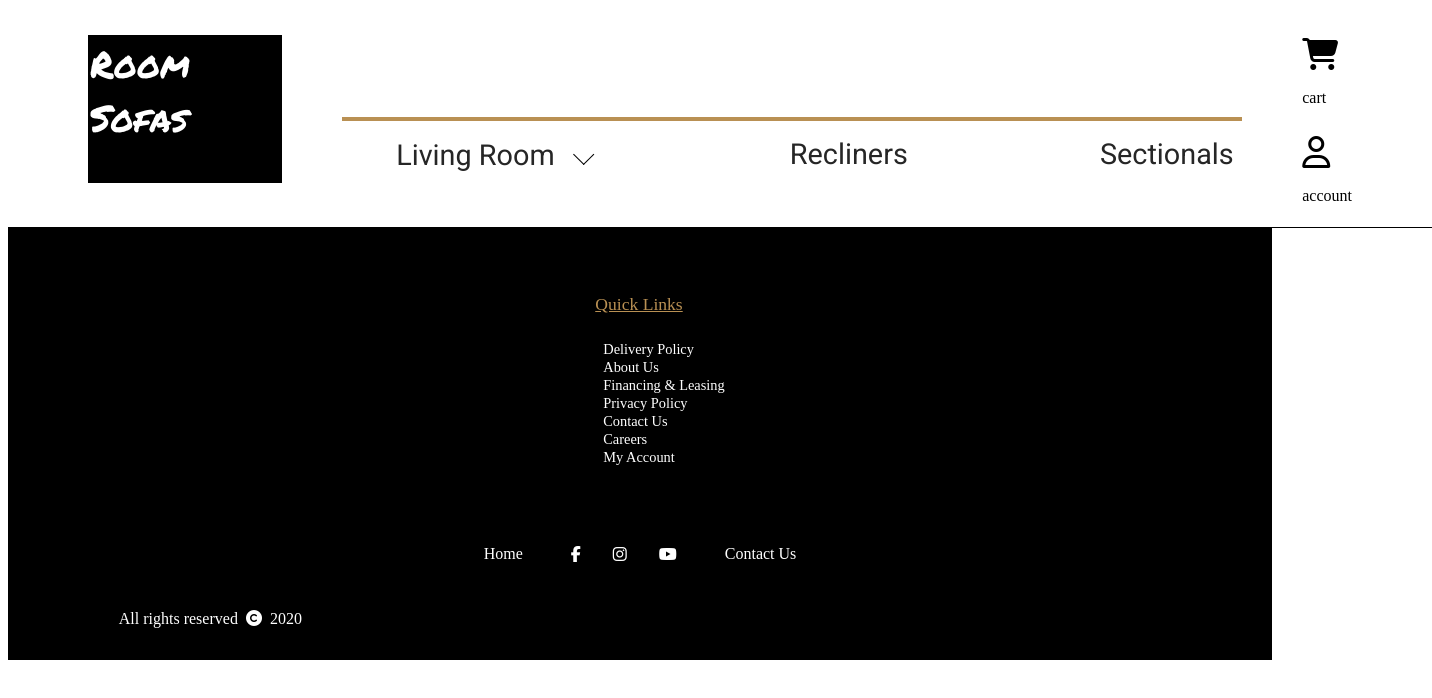
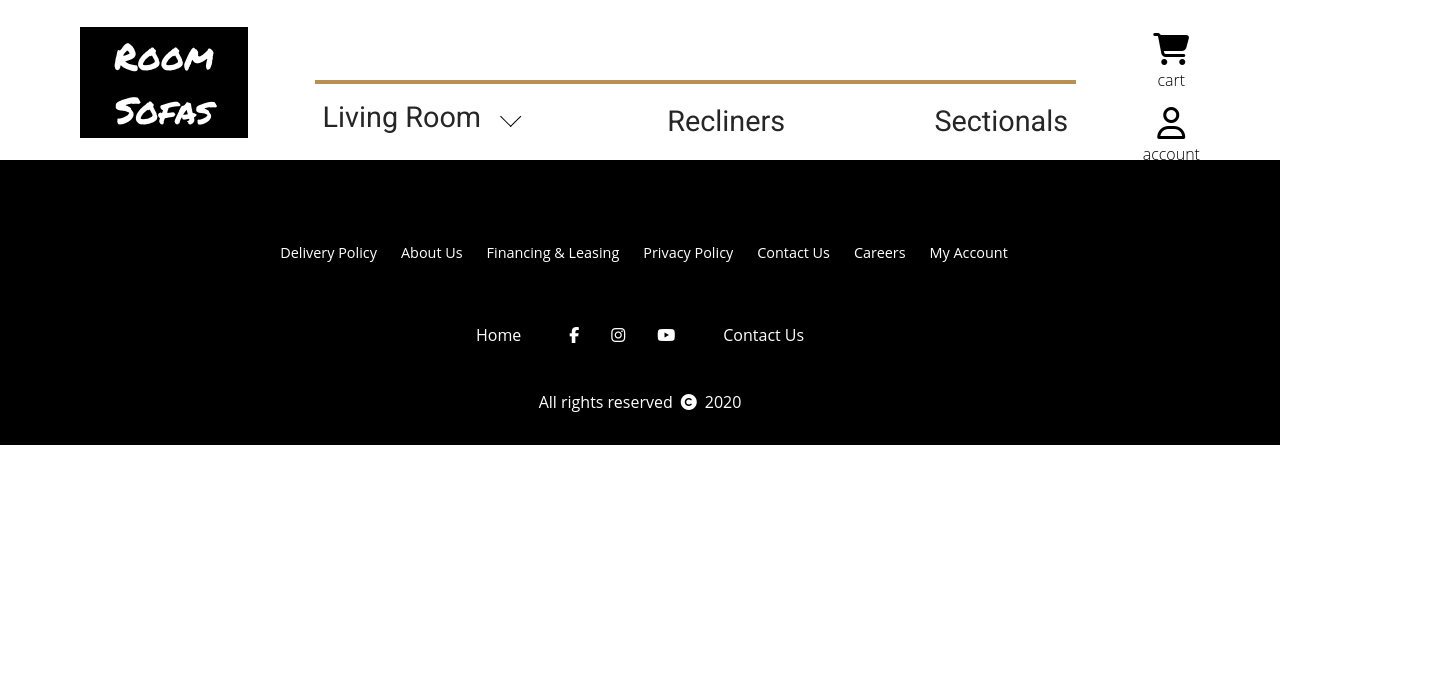
Before and after one commit to cenwachukwu/RoomSofaUI, a React (Vite) app: page / in a window 1280 px wide. Shown: the top 698 px of the page, 1432 px wide, since content can reach past the window. Built offline with nearby package versions, Linux system fonts and the light colour scheme.

Commit message:
edited footer

```diff
--- a/src/components/Footer/footer.js
+++ b/src/components/Footer/footer.js
@@ -8,7 +8,6 @@ const Footer = () => {
         <div className="FooterCategoryDiv">
           <div className="FooterCategory">
             <ul>
-              <p>Quick Links</p>
               <li>
                 <a href="#">Delivery Policy</a>
               </li>
--- a/src/components/Footer/footer.scss
+++ b/src/components/Footer/footer.scss
@@ -19,17 +19,14 @@
 }
 
 .FooterCategory {
-  //   margin: 2rem;
   padding: 2rem;
-  //   border: 2px solid white;
+  padding-top: 4rem;
+  // border: 2px solid white;
   ul {
-    p {
-      color: rgb(185, 144, 83);
-      text-align: left;
-      text-decoration: underline;
-      font-size: 1.1rem;
-      padding-bottom: 0.5rem;
-    }
+    display: flex;
+    flex-direction: row;
+    justify-content: center;
+    align-items: center;
     li {
       text-align: left;
       list-style: none;
@@ -37,6 +34,7 @@
       a {
         color: white;
         font-size: 0.9rem;
+        padding: 0.5rem;
       }
     }
   }
--- a/src/index.html
+++ b/src/index.html
@@ -12,7 +12,7 @@
       href="https://fonts.googleapis.com/css?family=Permanent+Marker&display=swap"
       rel="stylesheet"
     />
-    <!-- <link rel="stylesheet" href="./style.css" /> -->
+    <link rel="stylesheet" href="./style.css" />
     <title>Room Sofa</title>
   </head>
   <body>
--- /dev/null
+++ b/src/style.css
@@ -0,0 +1,11 @@
+* {
+  margin: 0;
+  padding: 0;
+  box-sizing: border-box;
+  text-align: center;
+  font-family: 'Open Sans', sans-serif;
+}
+
+body {
+  margin: 0;
+}
```
Also changed, not shown: 9 other files (tests, documents, lock files or other folders).
